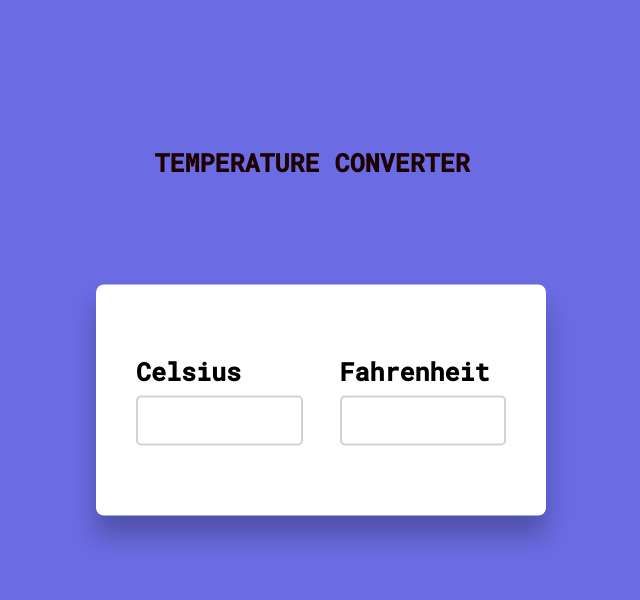
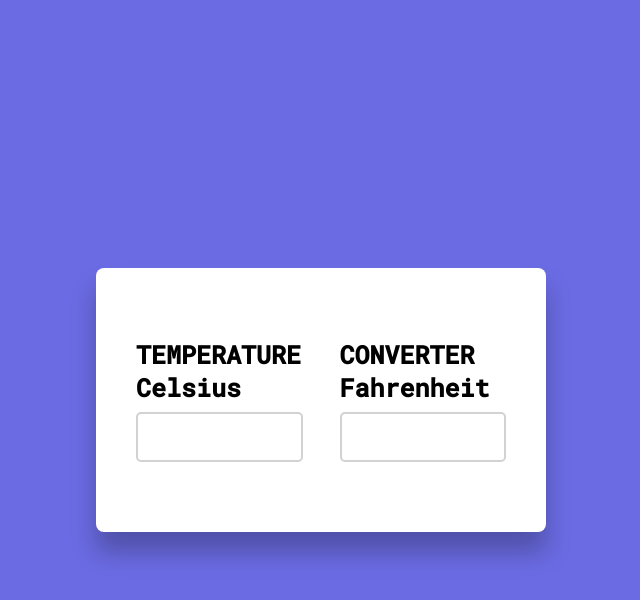
Before and after one commit to Ashwij03/Temperature-Converter, a plain HTML site: page index.html in a window 1280 px wide. Shown: the whole page, without its empty margins (319-959 px from the left). Drawn offline with Linux system fonts and the light colour scheme.

Commit message:
Update index.html

```diff
--- a/index.html
+++ b/index.html
@@ -9,16 +9,15 @@
     <link rel="stylesheet" href="style.css">
 </head>
 <body>
-    <div id="heading">
-        <h1>TEMPERATURE CONVERTER</h1>
-    </div>
     <div class="wrapper">
 
         <div class="container">
+            <label for="temp"><h1>TEMPERATURE</h1></label>
             <label for="celsius">Celsius</label>
             <input type="number" id="celsius" oninput= "celtofar()">
         </div>
         <div class="container">
+            <label for="temp"><h1>CONVERTER</h1></label>
             <label for="fahrenheit">Fahrenheit</label>
             <input type="number" id="fahrenheit" oninput = "fartocel()">
         </div>
```
